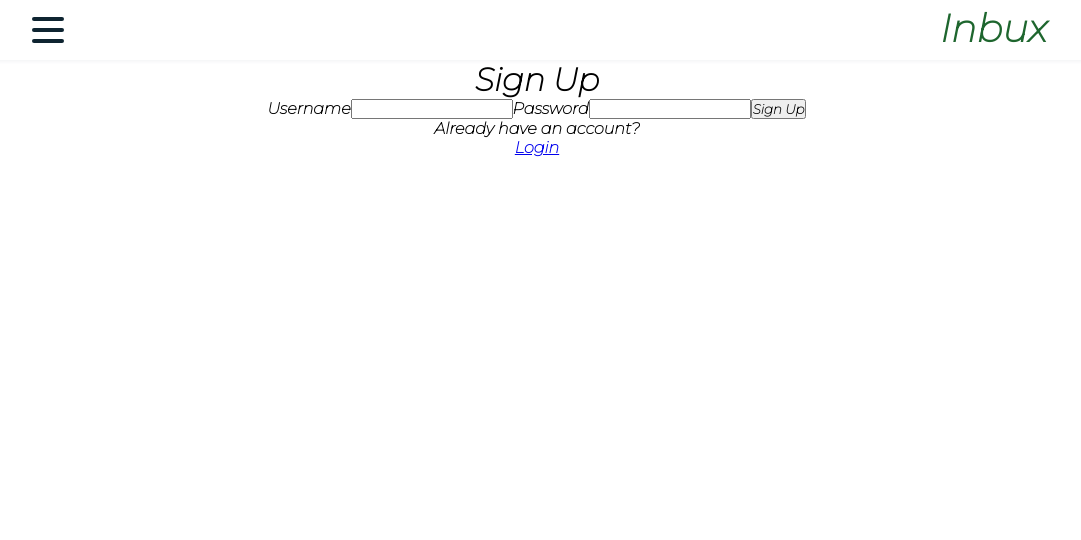
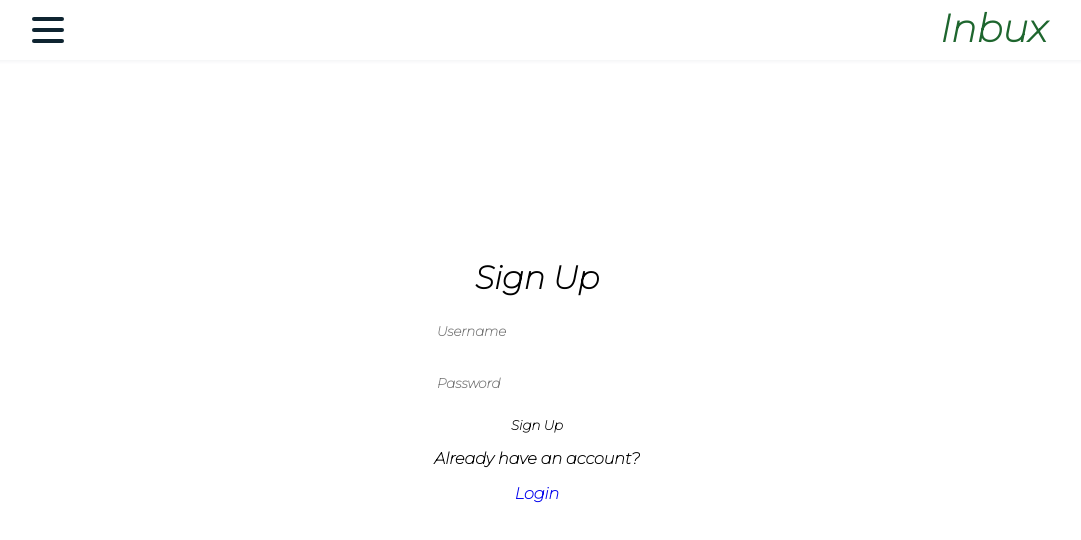
Before and after one commit to marcelomilhomem/Inbux-client, a React (Create React App) app: page /signup in a window 1280 px wide. Shown: the top 540 px of the page, without its empty margins (103-1184 px from the left). Built offline with nearby package versions, Linux system fonts and the light colour scheme; a web font is replaced by a local one.

Commit message:
brewing page

```diff
--- a/src/components/BrewingCard.jsx
+++ b/src/components/BrewingCard.jsx
@@ -2,23 +2,27 @@ import styled from "styled-components";
 import React from "react";
 
 const CardTag = styled.div`
-  width: 100vw;
-  height: 60vh;
+  /* width: 100vw;
+  height: 300px; */
   display: flex;
   flex-direction: column;
   align-items: center;
-  justify-content: space-between;
-  background-color: #1e3932;
+  background-color: white;
   color: white;
 
-
+  .brewingImg {
+    display: block;
+    margin-left: auto;
+    margin-right: auto;
+    width: 100%;
+  }
 `;
 
 function BrewingCard(props) {
   return (
     <CardTag>
+      <div></div>
       <img className="brewingImg" src={props.image} alt="coffeeImage" />
-      <span>{props.title}</span>
     </CardTag>
   );
 }
--- a/src/components/CommentsPage.jsx
+++ b/src/components/CommentsPage.jsx
@@ -1,7 +1,6 @@
 import React, { useState, useContext } from "react";
 import axios from "axios";
 import { AuthContext } from "../context/auth.context";
-import styled from "styled-components";
 
 function CommentsPage(props) {
   const [comment, setComment] = useState("");
@@ -34,7 +33,6 @@ function CommentsPage(props) {
       .catch((err) => console.log(err));
   };
 
-
   return (
     <div>
       <form onSubmit={handleSubmit}>
--- a/src/pages/BrewingDetails.jsx
+++ b/src/pages/BrewingDetails.jsx
@@ -31,15 +31,68 @@ function BrewingDetails() {
     getBrew();
   }, []);
 
-  const DetailTag = styled.div``;
+  const DetailTag = styled.div`
+    .information {
+      text-align: left;
+    }
+
+    th {
+      padding: 5px;
+    }
+
+    .title {
+      font-size: 25px;
+    }
+
+    .info {
+      font-size: 10px;
+    }
+  `;
 
   return (
     <div>
       {brew && (
-        <div>
-          <img src={brew.image} alt="brewImage" />
-          <h1>{brew.title}</h1>
-        </div>
+        <DetailTag>
+          <div>
+            <img src={brew.image} alt="brewImage" />
+            <h1>{brew.title}</h1>
+          </div>
+          <div className="information">
+            <hr />
+            <table>
+              <tr>
+                <th>
+                  <b className="title">Coffee Grind</b>
+                </th>
+                <th className="info">{brew.coffeeGrind}</th>
+              </tr>
+              <tr>
+                <th>
+                  <b className="title">Quantity</b>
+                </th>
+                <th className="info">{brew.quantity}</th>
+              </tr>
+              <tr>
+                <th>
+                  <b className="title">Exatration Time</b>
+                </th>
+                <th className="info">{brew.extractionTime}min</th>
+              </tr>
+              <tr>
+                <th>
+                  <b className="title">Water Temperature</b>
+                </th>
+                <th className="info">{brew.waterTemperature}°C</th>
+              </tr>
+              <tr>
+                <th>
+                  <b className="title">Advice</b>
+                </th>
+                <th className="info">{brew.advice}</th>
+              </tr>
+            </table>
+          </div>
+        </DetailTag>
       )}
     </div>
   );
--- a/src/pages/BrewingPage.jsx
+++ b/src/pages/BrewingPage.jsx
@@ -3,6 +3,7 @@ import axios from "axios";
 import { AuthContext } from "../context/auth.context";
 import { Link } from "react-router-dom";
 import BrewingCard from "../components/BrewingCard";
+import styled from "styled-components";
 
 function BrewingPage() {
   const [brewing, setBrewing] = useState([]);
@@ -27,14 +28,35 @@ function BrewingPage() {
     fetchApi();
   }, []);
 
+  const Button = styled.button`
+    border: none;
+    background-color: #1e662e;
+    color: white;
+
+    &:hover {
+      background-color: #1e3932;
+    }
+  `;
+
+  const ButtonDiv = styled.div`
+    background-color: #1e662e;
+  `;
+
   return (
     <div>
+      <h1>BREWING GUIDE</h1>
       {brewing.map((brew) => {
         return (
           <>
-            <BrewingCard key={brew._id} {...brew} />
-            <Link to={`/brewing/${brew._id}`}>
-              <h3>{brew.title}</h3>
+            {" "}
+            <Link
+              to={`/brewing/${brew._id}`}
+              style={{ textDecoration: "none" }}
+            >
+              <BrewingCard key={brew._id} {...brew} />
+              <ButtonDiv>
+                <Button className="brew-title">{brew.title}</Button>
+              </ButtonDiv>
             </Link>
           </>
         );
--- a/src/pages/CoffeeDetails.jsx
+++ b/src/pages/CoffeeDetails.jsx
@@ -31,6 +31,8 @@ function CoffeeDetails() {
   useEffect(() => {
     getCoffee();
   }, []);
+
+
 
   const DetailTag = styled.div`
     display: flex;
@@ -70,14 +72,15 @@ function CoffeeDetails() {
           <div className="firstDiv">
             <h1>{coffee.title}</h1>
             <div className="ImageDiv"></div>
-            {coffee.origin} |{coffee.processing} |{coffee.roast} |{coffee.body}
-            |{coffee.acidity} |
+            {coffee.origin} |{coffee.processing} |{coffee.roast} |{coffee.body}|
+            {coffee.acidity} |
           </div>
           <div className="secondDiv">
             <p>More about:</p>
             <p>{coffee.description}</p>
             <button>Comment</button>
             <CommentsPage coffeeId={coffee._id} getCoffee={getCoffee} />
+            <button onClick={() => (coffee._id)}>X</button>
             {coffee.comments.map((el) => {
               return <p>{el.comment}</p>;
             })}
--- a/src/pages/LoginPage.jsx
+++ b/src/pages/LoginPage.jsx
@@ -33,39 +33,55 @@ function Loginpage() {
       });
   };
 
-  const divLogin = styled.div`
+  const Input = styled.input`
+    border: none;
+    width: 200px;
+    height: 36px;
+  `;
+
+  const Div = styled.div`
     display: flex;
+    flex-direction: column;
     justify-content: center;
     align-items: center;
+    width: 100vw;
+    height: 80vh;
+    gap: 1rem;
+
+    button {
+      width: max-content;
+      background: none;
+      border: none;
+    }
   `;
 
   return (
-    <divLogin>
-      <h1>Login</h1>
-
-      <form onSubmit={handleSubmit}>
-        <input
+    <div>
+      <Div>
+        <h1>Login</h1>
+        <Input
           type="text"
           name="username"
           placeholder="Username"
           value={username}
           onChange={handleUsername}
         />
-        <input
+        <Input
           type="password"
           placeholder="Password"
           name="password"
           value={password}
           onChange={handlePassword}
         />
+        <button onClick={handleSubmit} type="submit">
+          Login
+        </button>
 
-        <button type="submit">Login</button>
-      </form>
-
-      {errorMessage && <p className="error-message">{errorMessage}</p>}
-      <p>Don't have an account?</p>
-      <Link to="/signup"> Sign up</Link>
-    </divLogin>
+        {errorMessage && <p className="error-message">{errorMessage}</p>}
+        <p>Don't have an account?</p>
+        <Link to="/signup" style={{ textDecoration: 'none' }}> Sign up</Link>
+      </Div>
+    </div>
   );
 }
 
--- a/src/pages/SignupPage.jsx
+++ b/src/pages/SignupPage.jsx
@@ -1,6 +1,7 @@
 import React, { useState } from "react";
 import { Link, useNavigate } from "react-router-dom";
 import axios from "axios";
+import styled from "styled-components";
 
 function Signuppage() {
   const [password, setPassword] = useState("");
@@ -27,34 +28,56 @@ function Signuppage() {
       });
   };
 
+  const Input = styled.input`
+    border: none;
+    width: 200px;
+    height: 36px;
+  `;
+
+  const Div = styled.div`
+    display: flex;
+    flex-direction: column;
+    justify-content: center;
+    align-items: center;
+    width: 100vw;
+    height: 80vh;
+    gap: 1rem;
+
+    button {
+      width: max-content;
+      background: none;
+      border: none;
+    }
+  `;
+
   return (
-    <div className="SignupPage">
+    <Div className="SignupPage">
       <h1>Sign Up</h1>
-
-      <form onSubmit={handleSubmit}>
-        <label htmlFor="username">Username</label>
-        <input
+      <Input
         type="text"
         name="username"
         value={username}
         onChange={handleUsername}
+        placeholder="Username"
       />
-
-        <label htmlFor="password">Password</label>
-        <input
+      <Input
         type="password"
         name="password"
         value={password}
         onChange={handlePassword}
+        placeholder="Password"
       />
-
-        <button type="submit">Sign Up</button>
-      </form>
+      <button type="submit" onClick={handleSubmit}>
+        Sign Up
+      </button>
 
       {errorMessage && <p className="error-message">{errorMessage}</p>}
       <p>Already have an account?</p>
-      <Link to="/login"> Login</Link>
-    </div>
+      <Link to="/login" style={{ textDecoration: "none" }}>
+        {" "}
+        Login
+      </Link>
+    </Div>
   );
 }
 
--- a/src/pages/UserProfile.jsx
+++ b/src/pages/UserProfile.jsx
@@ -15,7 +15,7 @@ function UserProfile() {
   const handleSubmit = (e) => {
     e.preventDefault();
 
-    const { username, imgUrl } = body
+    const { username, imgUrl } = body;
 
     axios
       .put(`${process.env.REACT_APP_API_URL}/user/${user._id}`, body)
@@ -29,9 +29,13 @@ function UserProfile() {
       });
   };
 
-  return <div>
-    <button onSubmit={handleSubmit}>Edit</button>
-  </div>;
+  return (
+    <div>
+      <img src={imgUrl} alt="" />
+      <h1>{username}</h1>
+      <button onSubmit={handleSubmit}>Edit</button>
+    </div>
+  );
 }
 
 export default UserProfile;
--- a/src/pages/WelcomePage.jsx
+++ b/src/pages/WelcomePage.jsx
@@ -49,9 +49,9 @@ function WelcomePage() {
       height: 70vh;
     }
 
-    .coffeImage {
-      height: 100vh;
-      width: 100vh;
+    .coffeeImage {
+      height: 400px;
+      width: 280px;
     }
 
     .secondSection {
@@ -60,9 +60,7 @@ function WelcomePage() {
     }
 
     .suggestion {
-      margin-top: 20px;
-      border-bottom: 1px solid white;
-      padding-bottom: 5px;
+      margin-top: 5px;
     }
 
     .suggestion-text {
@@ -97,7 +95,7 @@ function WelcomePage() {
         <p>12 Coffess</p>
       </div>
       <div className="firstSection secondSection">
-        <p className="suggestion">Suggestions</p>
+        <h1 className="quotes suggestion">SUGGESTIONS</h1>
         <img
           className="coffeeImage"
           src="https://images.unsplash.com/photo-1507133750040-4a8f57021571?ixlib=rb-1.2.1&ixid=MnwxMjA3fDB8MHxwaG90by1wYWdlfHx8fGVufDB8fHx8&auto=format&fit=crop&w=387&q=80"
```
Also changed, not shown: src/components/BrewingDetailsCard.jsx (added, +68 -0 lines). Lines whose indentation alone changed are shown as unchanged.
